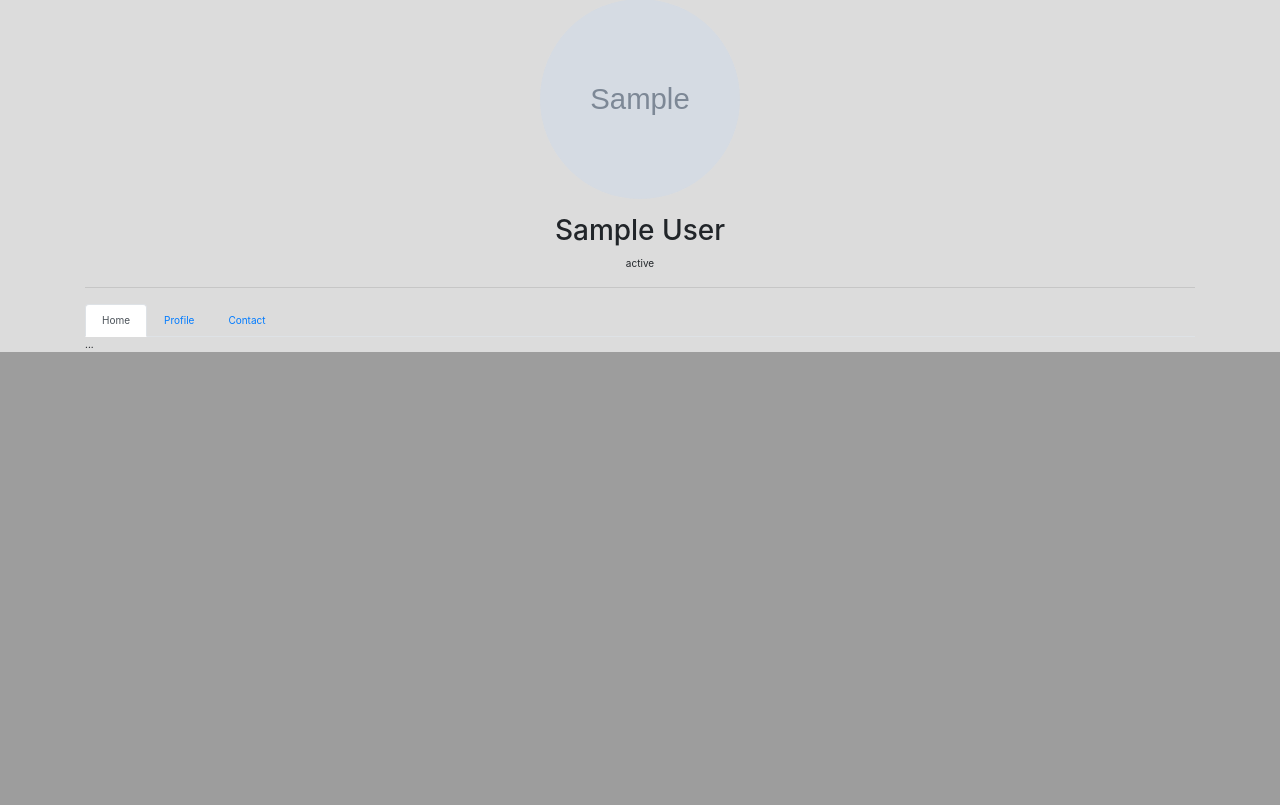
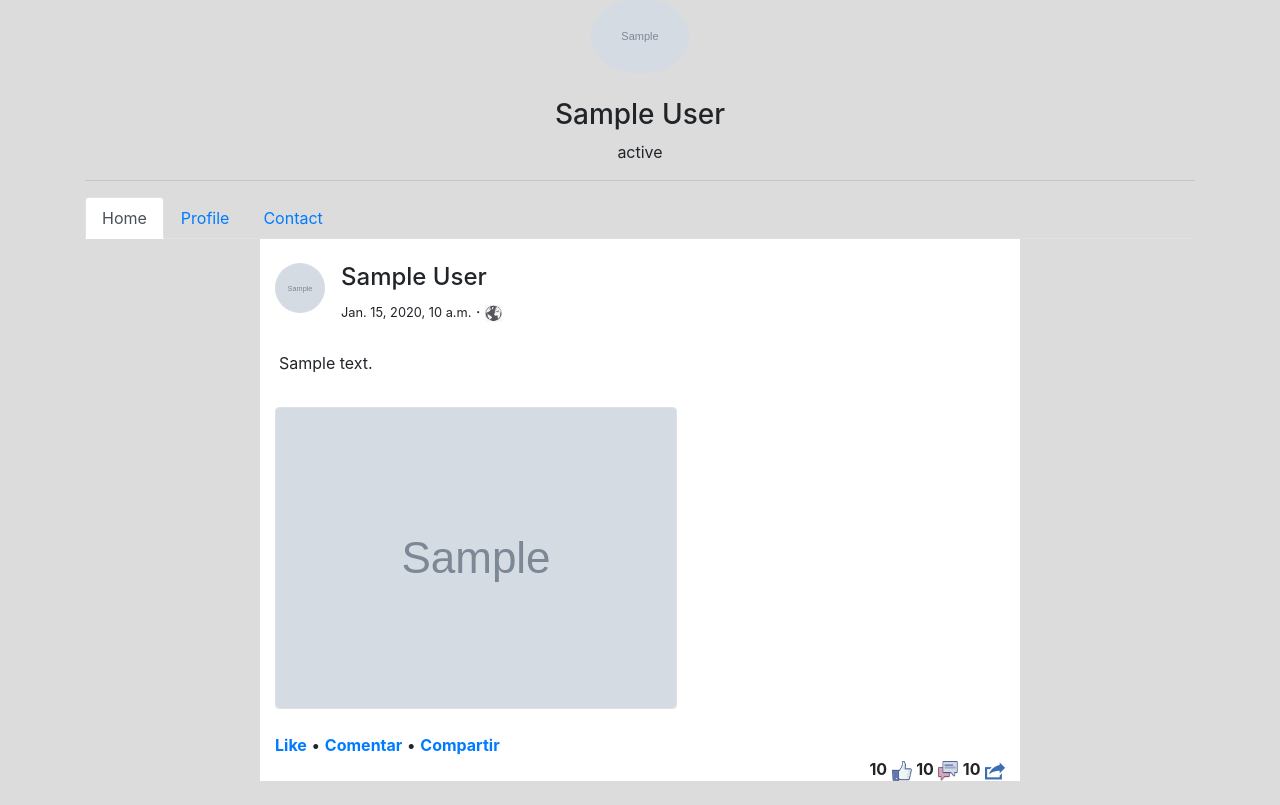
Before and after one commit to MkAngelo/Facebook-Retro, a Django app: a page that uses templates/base.html in a window 1280 px wide. Shown: the part 905-1710 px from the top of the page. Before the commit the page ends 1257 px from the top, so only its background shows below. Run offline with Django 3.2, Linux system fonts and the light colour scheme; a user stored in the database is signed in; tables that the repository leaves empty hold one stand-in row (values such as "Sample post"); grey boxes marked "Sample" are stand-in pictures; some libraries are stand-ins or nearby versions.

Commit message:
Post's User

```diff
--- a/static/css/mobile.css
+++ b/static/css/mobile.css
@@ -1,6 +1,5 @@
 body{
     background-color: gainsboro;
-    font-size: 62.5%;
 }
 .col-lg-8{
     background-color: white;
--- a/templates/base.html
+++ b/templates/base.html
@@ -12,7 +12,7 @@
     <link rel="stylesheet" href="https://maxcdn.bootstrapcdn.com/bootstrap/4.0.0/css/bootstrap.min.css" integrity="sha384-Gn5384xqQ1aoWXA+058RXPxPg6fy4IWvTNh0E263XmFcJlSAwiGgFAW/dAiS6JXm" crossorigin="anonymous">
     <!-- <link rel="stylesheet" href="{% static 'css/style.css' %}"> -->
     <link rel="stylesheet" href="{% static 'css/mobile.css' %}" media="screen and (min-width: 400px)">
-    <link rel="stylesheet" href="{% static 'css/desktop.css' %}" media="screen and (min-width: 700px)">
+    <!-- <link rel="stylesheet" href="{% static 'css/desktop.css' %}" media="screen and (min-width: 700px)"> -->
     <!-- <link rel="stylesheet" href="{% static 'css/desktop.css' %}"> -->
     <link rel="preconnect" href="https://fonts.googleapis.com">
     <link rel="preconnect" href="https://fonts.gstatic.com" crossorigin>
--- a/templates/users/profile.html
+++ b/templates/users/profile.html
@@ -43,7 +43,48 @@
                 </li>
             </ul>
             <div class="tab-content" id="myTabContent">
-                <div class="tab-pane fade show active" id="home" role="tabpanel" aria-labelledby="home-tab">...</div>
+                <div class="tab-pane fade show active" id="home" role="tabpanel" aria-labelledby="home-tab">
+                    {% for post in posts %}
+                        <div class="row">
+                            <div class="col-lg-8 offset-lg-2">
+                                <br>
+                                <div class="media">
+                                {% if user.profile.picture %}
+                                    <img class="mr-3 rounded-circle" src="{{ post.profile.picture.url }}" alt="{{ post.user.get_full_name }}" width="50px" height="50px">
+                                {% elif post.user.sex == 'H' %}
+                                    <img class="mr-3 rounded-circle" src="{% static 'img/male.jpeg' %}" alt="{{ post.user.get_full_name }}" width="50px" height="50px">
+                                {% else %}
+                                    <img class="mr-3 rounded-circle" src="{% static 'img/female.jpeg' %}" alt="{{ post.user.get_full_name }}" width="50px" height="50px">
+                                {% endif %}
+
+                        <div class="media-body">
+                            <h4 class='mt-0'>{{ post.user.get_full_name }}</h4>
+                            <small>
+                                {{ post.timestamp }} ･ <img src="{% static 'img/world.png' %}" alt=" Posted" height="17" width="17">
+                            </small>
+                        </div>
+                        </div>
+                        <div class="content-post">
+                            <br>
+                            <p class="ml-1 mt-1">{{ post.content }}</p>
+                        </div>
+                        {% if post.photo %}
+                            <img class="img-fluid mt-3 border rounded" src="{{ post.photo.url }}" alt="{{ post.content }}">
+                        {% endif %}
+                        <div class="reactions"><br>
+                            <a href=""><strong>Like</strong></a> • <a href=""><strong>Comentar</strong></a> • <a href=""><strong>Compartir</strong></a>
+                            <div class="counters">
+
+                                <strong>10</strong> <img src="{% static 'img/like.png' %}" alt="like" height="20" width="20">
+                                <strong>10</strong> <img src="{% static 'img/comment.png' %}" alt="comment" height="20" width="20">
+                                <strong>10</strong> <img src="{% static 'img/share.png' %}" alt="share" height="20" width="20">
+                            </div>
+                        </div>
+                        </div>
+                        </div>
+                        <br>
+                    {% endfor %}
+                </div>
                 <div class="tab-pane fade" id="profile" role="tabpanel" aria-labelledby="profile-tab">...</div>
                 <div class="tab-pane fade" id="contact" role="tabpanel" aria-labelledby="contact-tab">...</div>
             </div>
```
